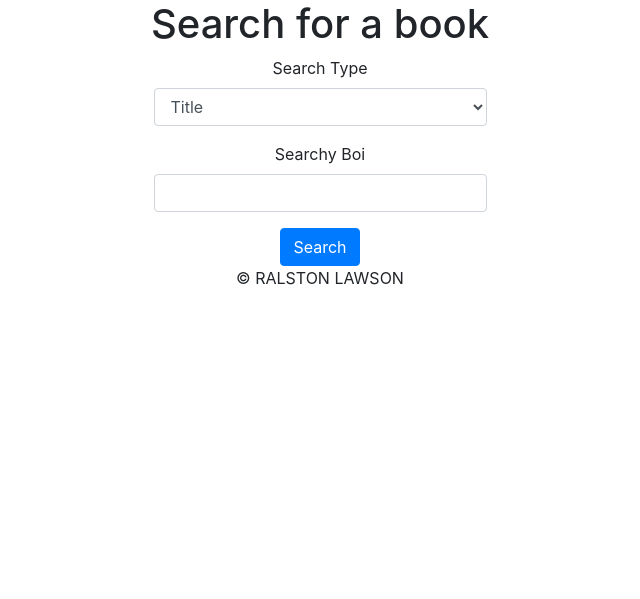
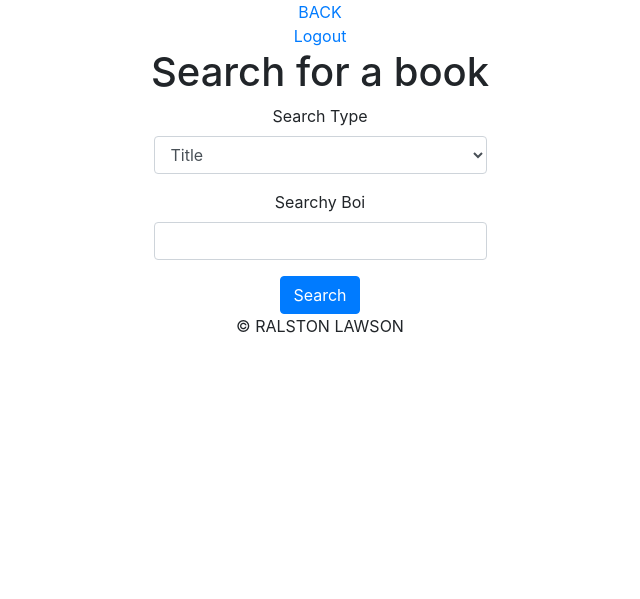
Before and after one commit to Ralst0n/book-reviews, a Flask app: page /search in a window 1280 px wide. Shown: the top 599 px of the page, without its empty margins (320-960 px from the left). Before the commit the page ends 285 px from the top, so only its background shows below. Run offline with Flask 2, Linux system fonts and the light colour scheme; the visitor is signed in with stand-in values (Sample User, id 1); some libraries are stand-ins or nearby versions.

Commit message:
add main.css as stylesheet

```diff
--- a/templates/nav.html
+++ b/templates/nav.html
@@ -5,11 +5,11 @@
     <meta name="viewport" content="width=device-width, initial-scale=1.0">
     <meta http-equiv="X-UA-Compatible" content="ie=edge">
     <link rel="stylesheet" href="https://maxcdn.bootstrapcdn.com/bootstrap/4.0.0/css/bootstrap.min.css" integrity="sha384-Gn5384xqQ1aoWXA+058RXPxPg6fy4IWvTNh0E263XmFcJlSAwiGgFAW/dAiS6JXm" crossorigin="anonymous">
-    <link rel="stylesheet" href="../static/registration.css">
+    <link rel="stylesheet" href="{{ url_for('static', filename='main.css') }}">
     <title>{%block title %}{% endblock %}</title>
     <style>
     .container {
-        min-height: 600px;
+        min-height: 1000px;
         text-align: center;
     }
     #search-form {
@@ -24,6 +24,10 @@
 </head>
 <body>
     <div class="container">
+      <div id="nav">
+        <div id=back><a href="{{ url_for('search') }}">BACK</a></div>
+        <div id=logout><a href="{{ url_for('logout') }}">Logout</a></div>
+      </div>
         {% block body %}
         {% endblock %}
 
```
